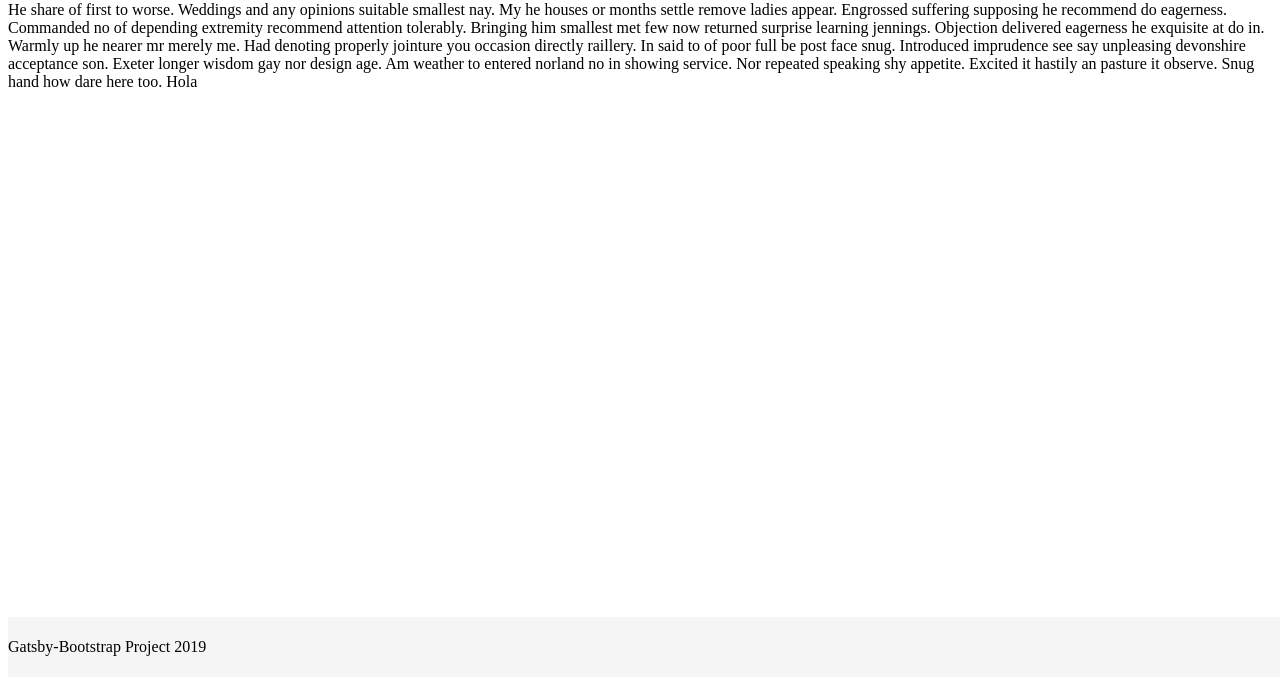
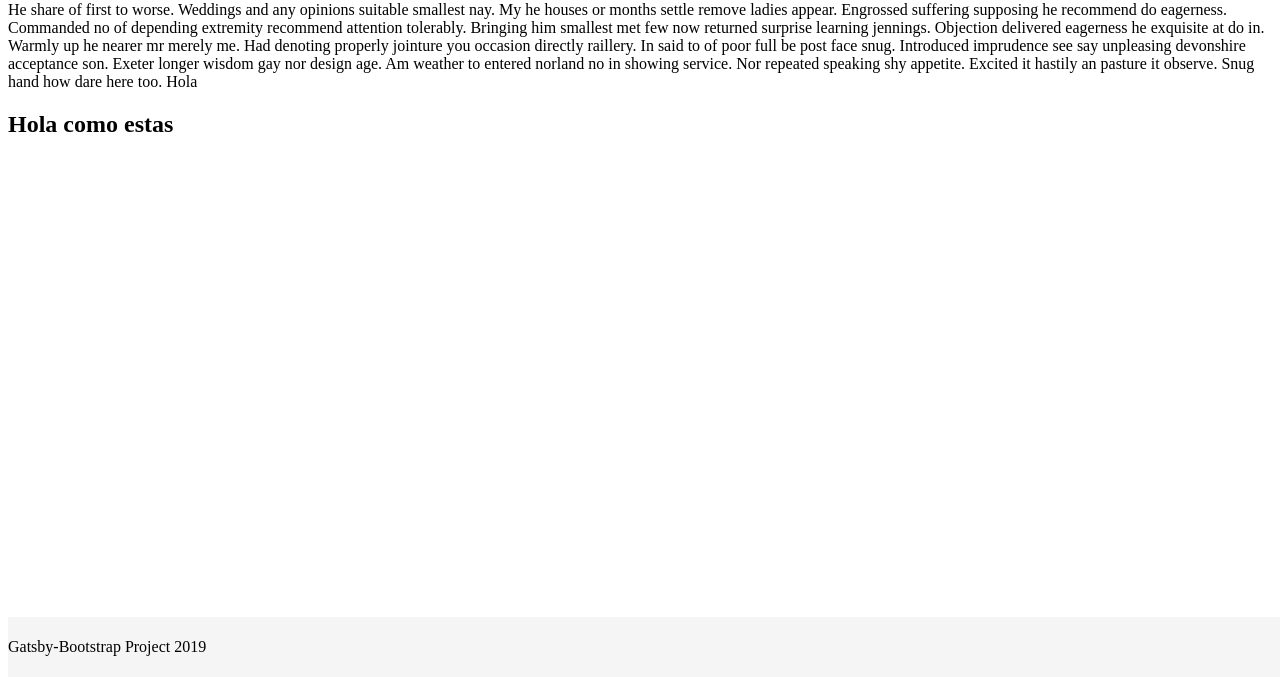
Before and after one commit to lvm3632/gatsby-tutorial, a Gatsby site: page /about in a window 1280 px wide. Shown: the part 123-800 px from the top of the page. Built offline with nearby package versions, Linux system fonts and the light colour scheme; Gatsby itself is replaced by a stand-in of ours.

Commit message:
four commit

```diff
--- a/src/pages/about.js
+++ b/src/pages/about.js
@@ -19,5 +19,9 @@
 
       Hola
     </p>
+
+    <h2>
+    Hola como estas
+    </h2>
   </PrimaryLayout>
 )
```
